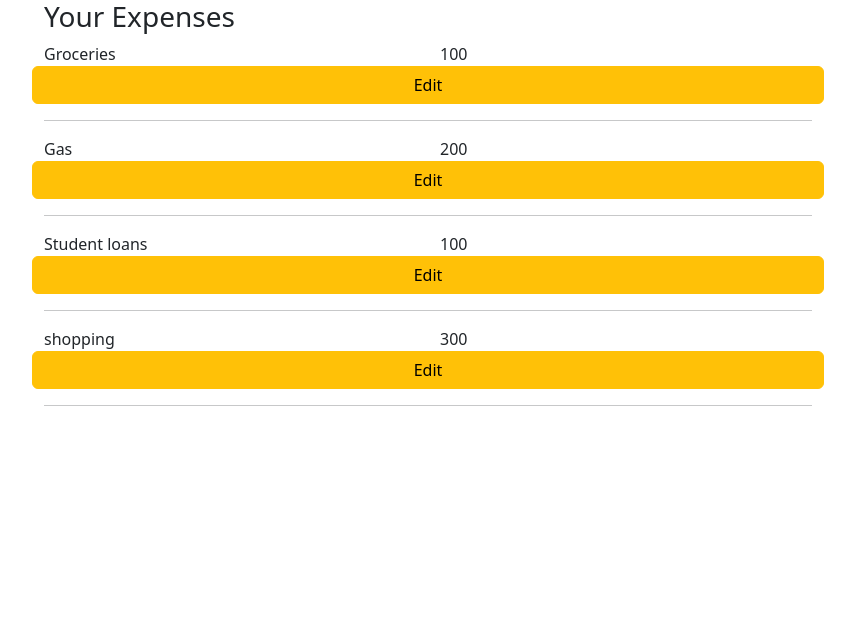
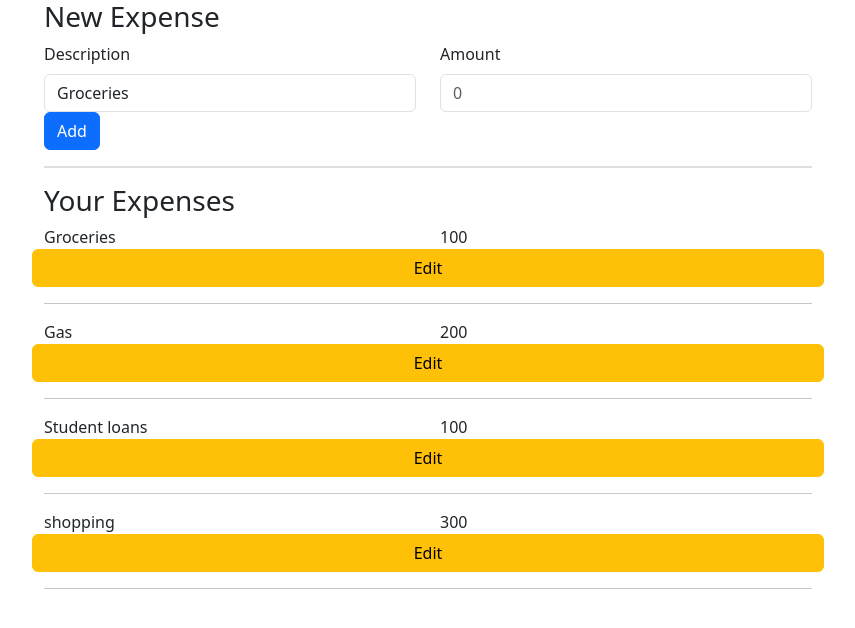
Before and after one commit to paarkavisaravanan19/CapstoneProject, a React (Create React App) app in the folder expenses.frontend/: page / in a window 1280 px wide. Shown: the top 628 px of the page, without its empty margins (212-1067 px from the left). Built offline with nearby package versions, Linux system fonts and the light colour scheme.

Commit message:
.UPDATE expense adding adding operation done

```diff
--- a/expenses.frontend/src/App.js
+++ b/expenses.frontend/src/App.js
@@ -1,7 +1,11 @@
+import ExpenseForm from "./components/ExpenseForm";
 import ExpenseList from "./components/ExpenseList";
 
 const App =() =>(
 <div style={{width: '60%', margin : 'auto'}}>
+  <h3>New Expense</h3>
+  <ExpenseForm/>
+  <hr style={{border:'1px solid grey'}}/>
   <h3>Your Expenses</h3>
   <ExpenseList/>
 
--- a/expenses.frontend/src/app/expensesReducer.js
+++ b/expenses.frontend/src/app/expensesReducer.js
@@ -4,10 +4,12 @@ const initialState = {
 //action to set expenses
 export const ActionTypes = {
     SET_EXPENSES :'SET_EXPENSES',
+    NEW_EXPENSE : 'NEW_EXPENSE',
 }
 
 export const ActionCreators ={
     setExpenses : payload => ({type: ActionTypes.SET_EXPENSES, payload}),
+    newExpense: payload=>({type: ActionTypes.NEW_EXPENSE, payload}),
 }
 
 export default (state= initialState, action) => {
@@ -17,6 +19,8 @@ export default (state= initialState, action) => {
         case ActionTypes.SET_EXPENSES:
             //payload==> to dispatch the action
             return{...state, expenses:[...action.payload]};
+        case ActionTypes.NEW_EXPENSE:
+            return {...state, expenses:[action.payload, ...state.expenses]};
         default:
             return state;
     }
--- a/expenses.frontend/src/components/ExpenseForm.js
+++ b/expenses.frontend/src/components/ExpenseForm.js
@@ -0,0 +1,52 @@
+import { Button } from "react-bootstrap";
+import{Form, Row, Col} from "react-bootstrap";
+import {React, useEffect, useState} from "react";
+import { NewExpense } from "../services/expenses";
+import { useDispatch } from "react-redux";
+
+export default () => {
+    const descriptions =['Groceries', 'Credit Card', 'Student Loan', 'Eating Out', 'Gas'];
+    //setAmount function calling
+    const [amount, setAmount] = useState(0);
+    //setDescription function calling
+    const [ description, setDescription] = useState(descriptions[0]);
+    const [isNewExpense, setIsNewExpense] = useState(true);
+    const dispatch=useDispatch();
+    return <Form
+    onSubmit={
+        event=> {event.preventDefault();
+        if(isNewExpense){
+            //create new expense
+            NewExpense(dispatch, {description: description, amount:amount});
+        }
+        else{
+            //edit expense
+        }
+    }}>
+        <Row>
+            <Col>
+            <Form.Label>Description</Form.Label>
+            <Form.Control as='select'
+            onChange={event=> setDescription(event.target.value)}>
+                {descriptions.map(d=> <option>{d}</option>)}
+            </Form.Control>
+            </Col>
+            <Col>
+            <Form.Label>Amount</Form.Label>
+            <Form.Control type='number' step='0.01'
+            placeholder={amount}
+            onChange={event=> setAmount(event.target.value)}/>
+            </Col>
+            <div style={{marginTop:'auto'}}>
+                {isNewExpense
+                ? <Button variant='primary' type='submit'>Add</Button>
+                : <div>
+                    <Button variant='danger'>delete</Button>
+                    <Button variant='sucess' type='submit'>save</Button>
+                    <Button variant='default'>cancel</Button>
+                    </div>
+            }
+            </div>
+        </Row>
+    </Form>
+}
--- a/expenses.frontend/src/components/ExpenseList.js
+++ b/expenses.frontend/src/components/ExpenseList.js
@@ -1,7 +1,8 @@
 import {React, useEffect} from 'react';
 import { useDispatch, useSelector } from 'react-redux';
 import { GetExpenses } from '../services/expenses';
-import { Button, Row, Col } from 'react-bootstrap';
+import { Row, Col } from 'react-bootstrap';
+import Button from 'react-bootstrap/Button';
 
 export default() =>
 {
@@ -15,7 +16,7 @@ export default() =>
     },
     []);
     return expenses.map(e=>
-        <div style={{marginBottom: '1rem'}}>
+        <div style={{}}>
             <ListRow expenses={e} />
         </div>
         );
--- a/expenses.frontend/src/services/expenses.js
+++ b/expenses.frontend/src/services/expenses.js
@@ -15,3 +15,12 @@ export const GetExpenses = async (dispatch) => {
         console.log('Error!')
     }
 }
+//to dispatch the newexpense
+export const NewExpense = async (dispatch, expense) => {
+    try{
+        //api call
+        dispatch(ActionCreators.newExpense({id: 10, description: expense.description,amount: expense.amount}));
+    } catch{
+        console.log('Error!');
+    }
+}
```
